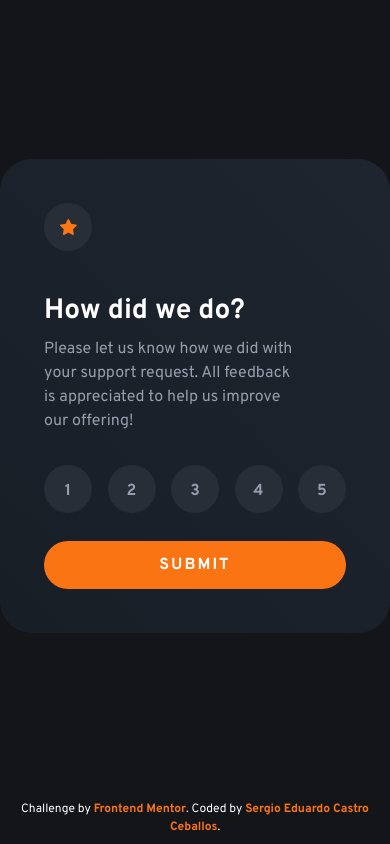
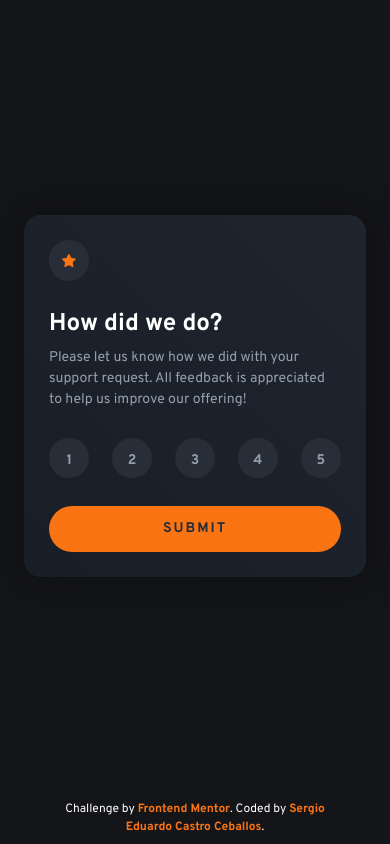
Before and after one commit to SergioCasCeb/fm-interactive-rating-component, an Angular app: page / in a window 390 px wide. Built offline with nearby package versions, Linux system fonts and the light colour scheme.

Commit message:
Included responsiveness, fluid typography and cleaned some code

```diff
--- a/src/app/app.component.ts
+++ b/src/app/app.component.ts
@@ -16,12 +16,6 @@ export class AppComponent {
   //Method
   showMsg(value: string) {
     this.reviewValue.set(value);
-
-    if (this.reviewValue()) {
-      setTimeout(() => {
-        this.hideMsg();
-      }, 5000);
-    }
   }
 
   hideMsg() {
--- a/src/app/form/form.component.scss
+++ b/src/app/form/form.component.scss
@@ -1,11 +1,15 @@
 .card {
     &__icon {
-        width: var(--sp-48);
-        height: var(--sp-48);
+        width: var(--circle-fluid-size);
+        height: var(--circle-fluid-size);
         background-color: var(--clr-neutral-800);
         border-radius: 100%;
         display: grid;
         place-items: center;
+
+        img {
+            width: var(--icon-fluid-size);
+        }
     }
 
     &__form {
@@ -20,13 +24,13 @@
 
             label {
                 position: relative;
-                width: var(--sp-48);
-                height: var(--sp-48);
+                width: var(--circle-fluid-size);
+                height: var(--circle-fluid-size);
 
                 input {
                     appearance: none;
-                    width: var(--sp-48);
-                    height: var(--sp-48);
+                    width: var(--circle-fluid-size);
+                    height: var(--circle-fluid-size);
                     background-color: var(--clr-neutral-800);
                     border-radius: 100%;
                     cursor: pointer;
@@ -90,7 +94,7 @@
         button {
             border: none;
             background-color: var(--clr-primary-500);
-            color: var(--clr-neutral-50);
+            color: var(--clr-neutral-900);
             border-radius: 50vw;
             padding: var(--sp-12) var(--sp-24);
             text-transform: uppercase;
@@ -101,7 +105,6 @@
 
             &:hover {
                 background-color: var(--clr-neutral-50);
-                color: var(--clr-neutral-900);
             }
         }
     }
--- a/src/app/thank-you/thank-you.component.html
+++ b/src/app/thank-you/thank-you.component.html
@@ -9,6 +9,6 @@
         <h1 class="title">Thank you!</h1>
         <p class="text">We appreciate you taking the time to give a rating. If you ever need more support,
             don’t hesitate to get in touch!</p>
-        <p class="back">Close this card by clicking on the it or it will close automatically after 5s!</p>
+        <p class="back">Go back by clicking on the card.</p>
     </div>
 </div>
--- a/src/app/thank-you/thank-you.component.scss
+++ b/src/app/thank-you/thank-you.component.scss
@@ -1,11 +1,16 @@
 .card {
     align-items: center;
+
+    &__image {
+        width: var(--image-fluid-size);
+    }
 
     &__tag {
         background-color: var(--clr-neutral-800);
         color: var(--clr-primary-500);
         padding: var(--sp-8) var(--sp-24) var(--sp-4) var(--sp-24);
         border-radius: 50vw;
+        text-align: center;
     }
 
     &__description {
--- a/src/styles.scss
+++ b/src/styles.scss
@@ -78,9 +78,9 @@ figcaption {
 
     --ff-primary: "Overpass", sans-serif;
 
-    // --fs-xlg: clamp(2.5rem, 2.1466165413533833rem + 1.5037593984962405vw, 3.5rem); // 40px - 56px
-    --fs-lg: 1.125rem; // 18px
-    --fs-m: 0.938; // 15px
+    --fs-xlg: clamp(1.5rem, 0.6724137931034483rem + 3.4482758620689653vw, 1.75rem); // 24px - 28px
+    --fs-lg: 1.25rem; // 18px
+    --fs-m: clamp(0.875rem, 0.6664482758620691rem + 0.8689655172413786vw, 0.938rem); // 14px - 15px
     --fs-sm: 0.75rem; // 14px
 
     --fw-regular: 400;
@@ -105,6 +105,15 @@ figcaption {
     --sp-4: 0.25rem; // 4px
     --sp-2: 0.125; // 2px
 
+    //Circles
+    --circle-fluid-size: clamp(2.5rem, 0.8448275862068966rem + 6.896551724137931vw, 3rem);
+
+    //icon
+    --icon-fluid-size: clamp(0.875rem, 0.46120689655172414rem + 1.7241379310344827vw, 1rem);
+
+    //image
+    --image-fluid-size: clamp(8rem, 0.9655172413793114rem + 29.310344827586203vw, 10.125rem);
+
     // Breakpoints
     --bp-sm: 23.438rem; // 375px
     --bp-lg: 90rem; // 1440px
@@ -124,6 +133,7 @@ body {
     align-items: center;
     justify-content: center;
     line-height: var(--lh-body);
+    padding: 0 var(--sp-24);
 
     &>* {
         width: 100%;
@@ -140,7 +150,7 @@ h1,
 h2 {
     font-weight: var(--fw-bold);
     line-height: var(--lh-title);
-    font-size: 1.75rem;
+    font-size: var(--fs-xlg);
 }
 
 ul {
@@ -157,13 +167,15 @@ a {
 
 .card {
     background: var(--clr-bg-gradient);
-    padding: var(--sp-44);
-    border-radius: 2rem;
+    padding: clamp(1.5rem, -2.637931034482759rem + 17.24137931034483vw, 2.75rem); //24 to 44
+    border-radius: clamp(1rem, -2.310344827586207rem + 13.793103448275861vw, 2rem);
     max-width: 28rem;
     display: flex;
     flex-direction: column;
-    gap: var(--sp-32);
-    box-shadow: 0 0 2rem var();
+    gap: clamp(1.75rem, 0.9224137931034483rem + 3.4482758620689653vw, 2rem);
+
+
+    box-shadow: 0 0 2rem var(--clr-card-shadow);
 
     &__description {
         display: flex;
@@ -192,6 +204,6 @@ a {
 
     &__tag,
     &__icon {
-        margin-bottom: var(--sp-12);
+        margin-bottom: clamp(0rem, -2.4827586206896552rem + 10.344827586206897vw, 0.75rem);
     }
 }
```
Also changed, not shown: 1 other file (tests, documents, lock files or other folders).
